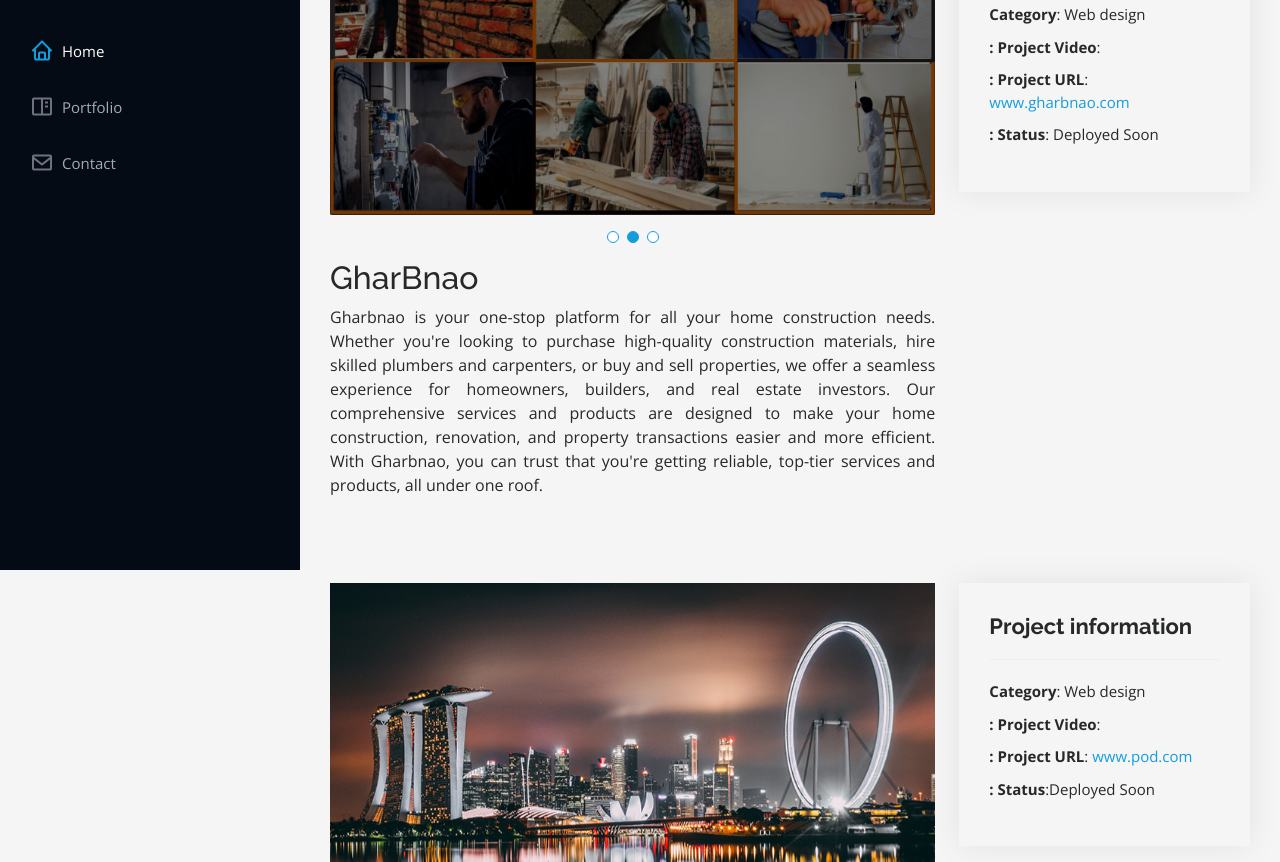
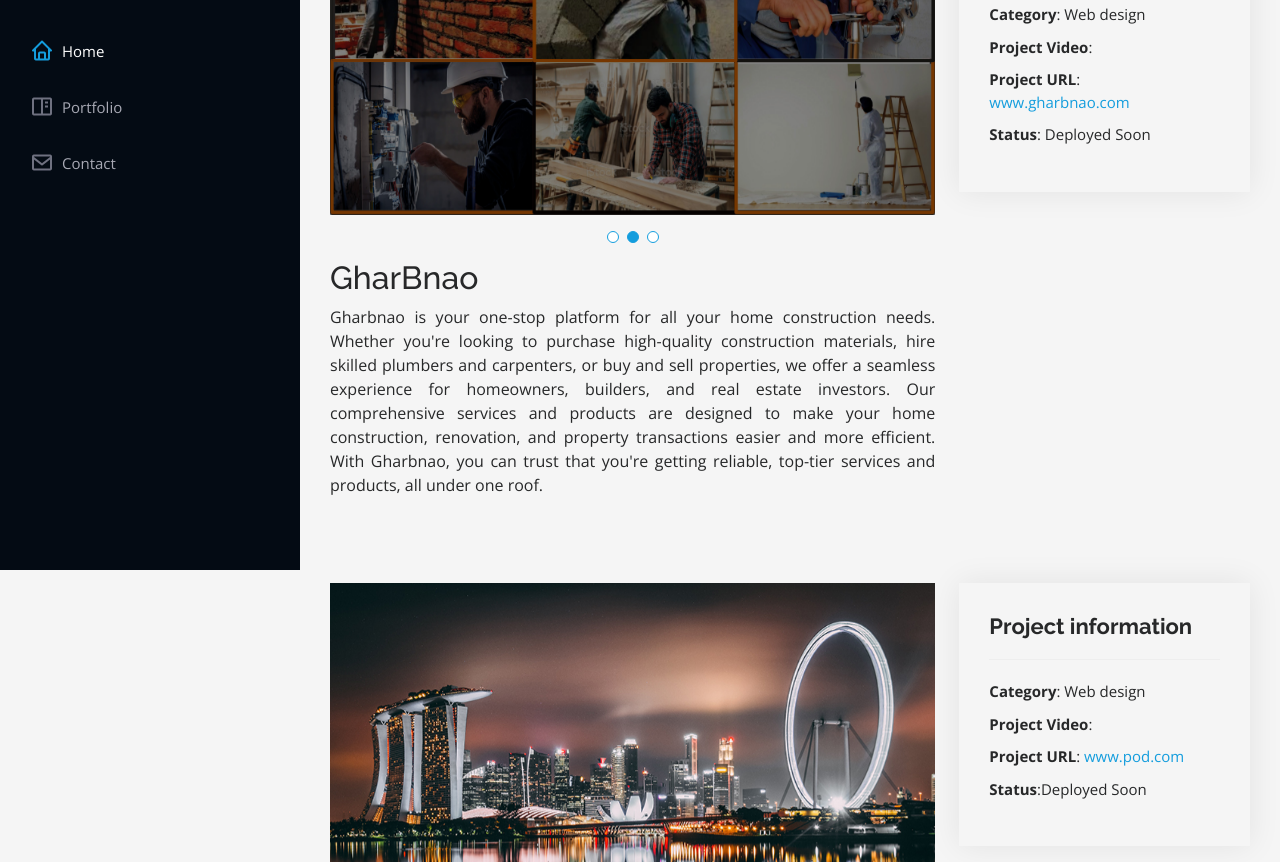
Before and after one commit to MuneebNadeem21/MN_Portfolio, a plain HTML site: page portfolio-details.html in a window 1280 px wide. Shown: the part 230-1092 px from the top of the page. Drawn offline with nearby package versions, Linux system fonts and the light colour scheme.

Commit message:
fix colon issue

```diff
--- a/portfolio-details.html
+++ b/portfolio-details.html
@@ -139,9 +139,9 @@
                 <li><strong>Category</strong>: Web design</li>
                 <!-- <li><strong>Client</strong>: ASU Company</li> -->
                 <!-- <li><strong>Project date</strong>: 01 March, 2020</li> -->
-                <li><strong>: Project Video</strong>:</li>
-                <li><strong>: Project URL</strong>: <a href="www.gharbnao.com">www.gharbnao.com</a></li>
-                <li><strong>: Status</strong>: Deployed Soon</li>
+                <li><strong>Project Video</strong>:</li>
+                <li><strong>Project URL</strong>: <a href="www.gharbnao.com">www.gharbnao.com</a></li>
+                <li><strong>Status</strong>: Deployed Soon</li>
 
               </ul>
             </div>
@@ -196,9 +196,9 @@
               <ul>
                 <li><strong>Category</strong>: Web design</li>
                 <!-- <li><strong>Client</strong>: ASU Company</li> -->
-                <li><strong>: Project Video</strong>:</li>
-                <li><strong>: Project URL</strong>: <a href="www.pod.com">www.pod.com</a></li>
-                <li><strong>: Status</strong>:Deployed Soon</li>
+                <li><strong>Project Video</strong>:</li>
+                <li><strong>Project URL</strong>: <a href="www.pod.com">www.pod.com</a></li>
+                <li><strong>Status</strong>:Deployed Soon</li>
 
               </ul>
             </div>
@@ -240,9 +240,9 @@
               <ul>
                 <li><strong>Category</strong>: Web design</li>
                 <!-- <li><strong>Client</strong>: ASU Company</li> -->
-                <li><strong>: Project Video</strong>:</li>
-                <li><strong>: Project URL</strong>: <a href="www.pod.com">www.pod.com</a></li>
-                <li><strong>: Status</strong>:Deployed Soon</li>
+                <li><strong>Project Video</strong>:</li>
+                <li><strong>Project URL</strong>: <a href="www.pod.com">www.pod.com</a></li>
+                <li><strong>Status</strong>:Deployed Soon</li>
 
               </ul>
             </div>
```
